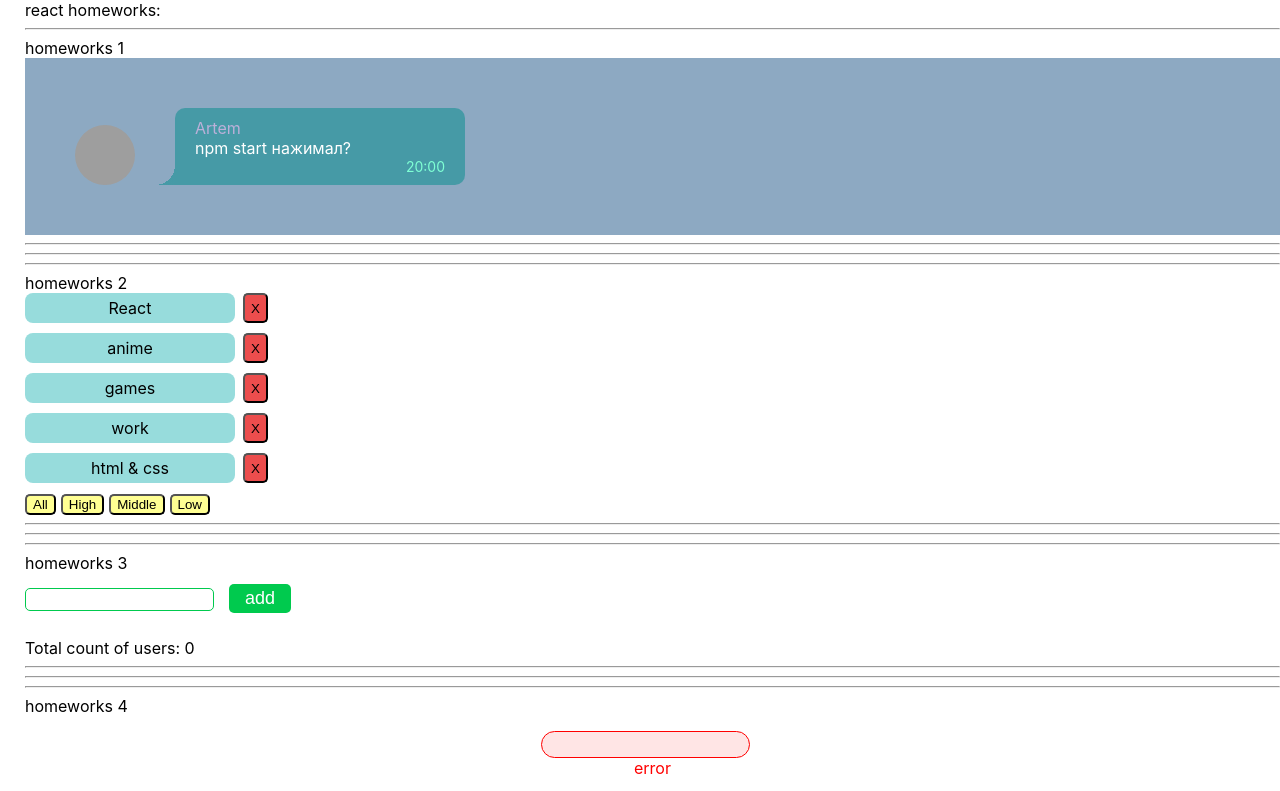
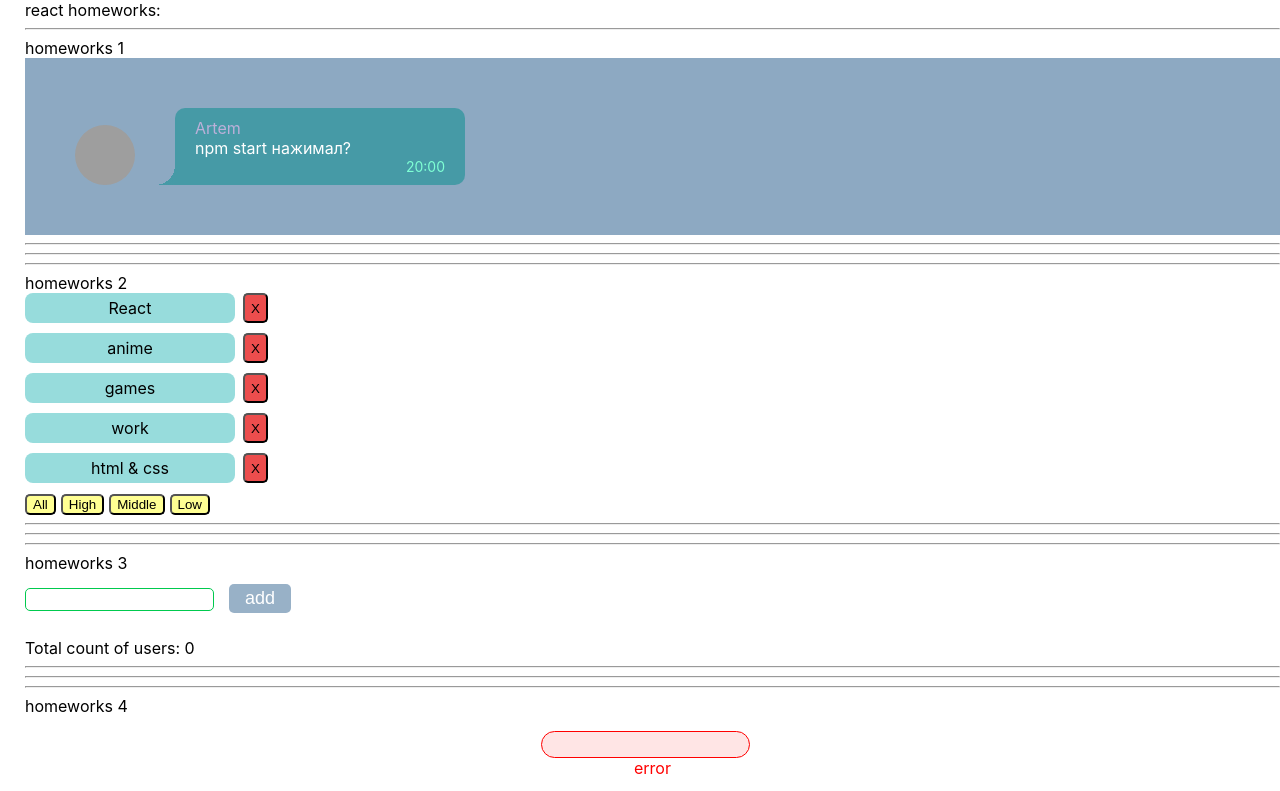
Before and after one commit to zillomoons/homework_ts, a React (Create React App) app: page / in a window 1280 px wide. Shown: the top 791 px of the page. Built offline with nearby package versions, Linux system fonts and the light colour scheme; grey boxes are pictures that could not be loaded.

Commit message:
HW3 refactored

```diff
--- a/src/p2-homeworks/h3/Greeting.module.css
+++ b/src/p2-homeworks/h3/Greeting.module.css
@@ -24,6 +24,8 @@ input {
     padding: 4px 16px;
     font-size: 18px;
     color: white;
-    text-transform: none;
-
 }
+.addBtn:disabled {
+    background-color: #8da9c2;
+    cursor: default;
+}
--- a/src/p2-homeworks/h3/Greeting.tsx
+++ b/src/p2-homeworks/h3/Greeting.tsx
@@ -7,14 +7,14 @@ type GreetingPropsType = {
     addUser: () => void // need to fix any
     error: boolean // need to fix any
     totalUsers: number // need to fix any
-    clearError: (e: FocusEvent<HTMLInputElement>) => void
+    // clearError: (e: FocusEvent<HTMLInputElement>) => void
     addUserWithEnter: (e: KeyboardEvent<HTMLInputElement>) => void
 }
 
 // презентационная компонента (для верстальщика)
 const Greeting: React.FC<GreetingPropsType> = (
     {name, setNameCallback, addUser, error,
-        totalUsers, clearError, addUserWithEnter} // деструктуризация пропсов
+        totalUsers, addUserWithEnter} // деструктуризация пропсов
 ) => {
     const inputClass = error ? s.error : s.inputBorder // need to fix with (?:)
 
@@ -24,9 +24,10 @@ const Greeting: React.FC<GreetingPropsType> = (
                    onChange={setNameCallback}
                    className={inputClass}
                    onKeyDown={addUserWithEnter}
-                   onBlur={addUser}
-                   onFocus={clearError}/>
-            <button className={s.addBtn} onClick={addUser}>add</button>
+                   onBlur={setNameCallback}
+                   // onFocus={clearError}
+            />
+            <button disabled={!name} className={s.addBtn} onClick={addUser}>add</button>
             <div className={s.errorMessage}>{error && 'Enter your name'}</div>
             <div>Total count of users: {totalUsers}</div>
         </div>
--- a/src/p2-homeworks/h3/GreetingContainer.tsx
+++ b/src/p2-homeworks/h3/GreetingContainer.tsx
@@ -3,7 +3,7 @@ import Greeting from './Greeting'
 import {UserType} from "./HW3";
 
 type GreetingContainerPropsType = {
-    users: Array<UserType> // need to fix any
+    users: UserType[] // need to fix any
     addUserCallback: (name: string) => void // need to fix any
 }
 
@@ -17,25 +17,28 @@ const GreetingContainer: React.FC<GreetingContainerPropsType> = ({users, addUser
     const [error, setError] = useState<boolean>(false) // need to fix any
 
     const setNameCallback = (e: ChangeEvent<HTMLInputElement>) => { // need to fix any
-        setName(e.currentTarget.value.trim()) // need to fix
+        const trimmedName = e.currentTarget.value.trim();
+        if (trimmedName) {
+            setName(trimmedName)
+            error && setError(false)
+        } else {
+            name && setName('')
+            setError(true)
+        }
+        // need to fix
     }
     const addUser = () => {
-        if (name === ''){
-            setError(true)
-        } else {
         addUserCallback(name)
         alert(`Hello ${name}!`) // need to fix
         setName('')
     }
-    }
     const addUserWithEnter = (e: KeyboardEvent<HTMLInputElement>) => {
-       if(e.key === 'Enter'){
+        // error && setError(false);
+        if (e.key === 'Enter') {
             addUser()
         }
     }
-    const clearError = (e: FocusEvent<HTMLInputElement>) => {
-        setError(false)
-    }
+    // const clearError = (e: FocusEvent<HTMLInputElement>) => setError(false);
 
     const totalUsers = users.length // need to fix
 
@@ -47,7 +50,7 @@ const GreetingContainer: React.FC<GreetingContainerPropsType> = ({users, addUser
             error={error}
             addUserWithEnter={addUserWithEnter}
             totalUsers={totalUsers}
-            clearError={clearError}
+            // clearError={clearError}
         />
     )
 }
--- a/src/p2-homeworks/h3/HW3.tsx
+++ b/src/p2-homeworks/h3/HW3.tsx
@@ -10,12 +10,12 @@ export type UserType = {
 
 // уровень работы с глобальными данными
 function HW3() {
-    const [users, setUsers] = useState<Array<UserType>>([]) // need to fix any
+    const [users, setUsers] = useState<UserType[]>([]) // need to fix any
     const addUserCallback = (name: string) => { // need to fix any
         let newUser = {_id: v1(), name: name };
-        setUsers([newUser, ...users]) // need to fix
+        setUsers([...users, newUser]) // need to fix
     }
-    console.log(users)
+    // console.log(users)
 
     return (
         <div>
```
Lines whose indentation alone changed are shown as unchanged.
